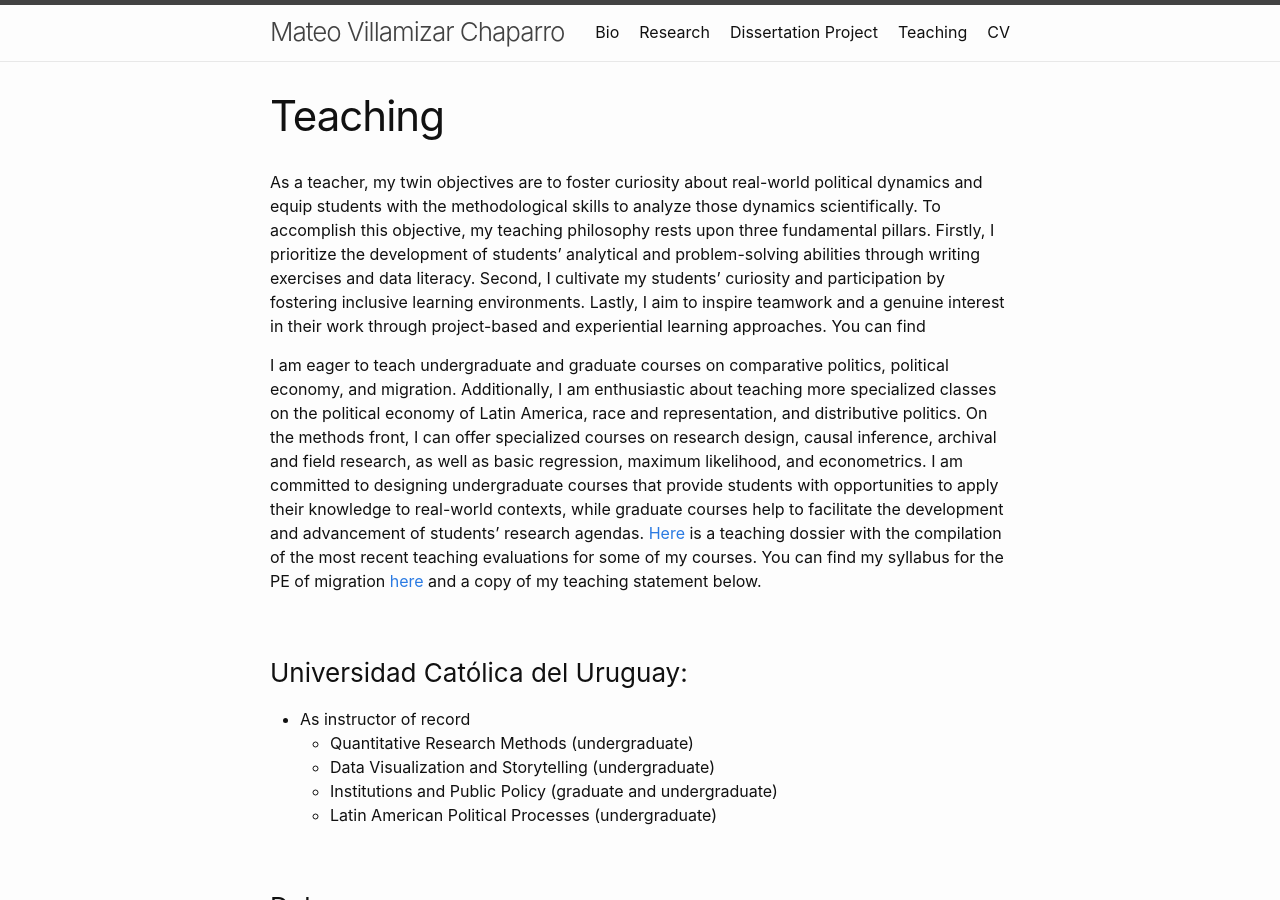
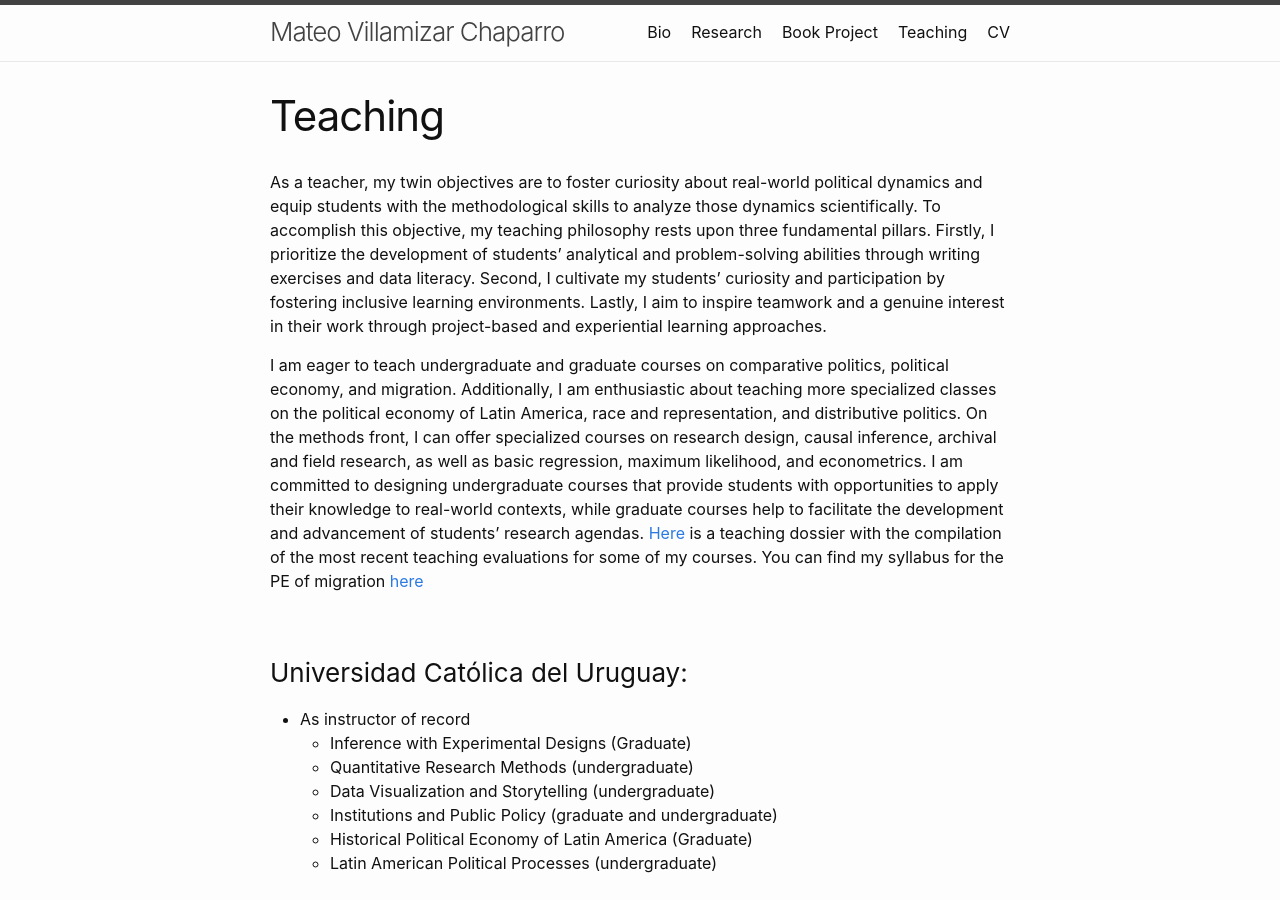
Before and after one commit to MateoVillamizarChaparro/MateoVillamizarChaparro.github.io, a Jekyll site: the page built from teaching.md, in a window 1280 px wide and 900 px high. Built offline with Jekyll 4.4.1, drawn with Linux system fonts in a browser that asks for light colours; our own code applies the rules of GitHub Pages for plain Markdown files.

Commit message:
update website

```diff
--- a/teaching.md
+++ b/teaching.md
@@ -3,9 +3,9 @@
 title: Teaching
 ---
 
-As a teacher, my twin objectives are to foster curiosity about real-world political dynamics and equip students with the methodological skills to analyze those dynamics scientifically. To accomplish this objective, my teaching philosophy rests upon three fundamental pillars. Firstly, I prioritize the development of students' analytical and problem-solving abilities through writing exercises and data literacy. Second, I cultivate my students’ curiosity and participation by fostering inclusive learning environments. Lastly, I aim to inspire teamwork and a genuine interest in their work through project-based and experiential learning approaches. You can find
+As a teacher, my twin objectives are to foster curiosity about real-world political dynamics and equip students with the methodological skills to analyze those dynamics scientifically. To accomplish this objective, my teaching philosophy rests upon three fundamental pillars. Firstly, I prioritize the development of students' analytical and problem-solving abilities through writing exercises and data literacy. Second, I cultivate my students’ curiosity and participation by fostering inclusive learning environments. Lastly, I aim to inspire teamwork and a genuine interest in their work through project-based and experiential learning approaches.
 
-I am eager to teach undergraduate and graduate courses on comparative politics, political economy, and migration. Additionally, I am enthusiastic about teaching more specialized classes on the political economy of Latin America, race and representation, and distributive politics. On the methods front, I can offer specialized courses on research design, causal inference, archival and field research, as well as basic regression, maximum likelihood, and econometrics. I am committed to designing undergraduate courses that provide students with opportunities to apply their knowledge to real-world contexts, while graduate courses help to facilitate the development and advancement of students' research agendas. [Here](https://www.dropbox.com/scl/fi/fbhk7bncxmbkio1tdz1wt/Teaching-Dossiers.pdf?rlkey=pfaiuzuyxtw4iqca7fiiz3egh&dl=0) is a teaching dossier with the compilation of the most recent teaching evaluations for some of my courses. You can find my syllabus for the PE of migration [here](https://www.dropbox.com/scl/fi/5gllbe6mpimizw4pdyr6o/Sample-Syllabus.pdf?rlkey=59hwd9l0tpfwus9i8y21msyta&dl=0) and a copy of my teaching statement below.
+I am eager to teach undergraduate and graduate courses on comparative politics, political economy, and migration. Additionally, I am enthusiastic about teaching more specialized classes on the political economy of Latin America, race and representation, and distributive politics. On the methods front, I can offer specialized courses on research design, causal inference, archival and field research, as well as basic regression, maximum likelihood, and econometrics. I am committed to designing undergraduate courses that provide students with opportunities to apply their knowledge to real-world contexts, while graduate courses help to facilitate the development and advancement of students' research agendas. [Here](https://www.dropbox.com/scl/fi/fbhk7bncxmbkio1tdz1wt/Teaching-Dossiers.pdf?rlkey=pfaiuzuyxtw4iqca7fiiz3egh&dl=0) is a teaching dossier with the compilation of the most recent teaching evaluations for some of my courses. You can find my syllabus for the PE of migration [here](https://www.dropbox.com/scl/fi/5gllbe6mpimizw4pdyr6o/Sample-Syllabus.pdf?rlkey=59hwd9l0tpfwus9i8y21msyta&dl=0)
 
 <!--
 Añade el pdf del Teaching Statement
@@ -14,9 +14,11 @@
 
 ### Universidad Católica del Uruguay:
   - As instructor of record
+    - Inference with Experimental Designs (Graduate)
     - Quantitative Research Methods (undergraduate)
     - Data Visualization and Storytelling (undergraduate)
     - Institutions and Public Policy (graduate and undergraduate)
+    - Historical Political Economy of Latin America (Graduate)
     - Latin American Political Processes (undergraduate)
 
 ### Duke:
```
Also changed, not shown: dissertation.md (+5 -9 lines), publications.md (+11 -11 lines), 1 other file.
